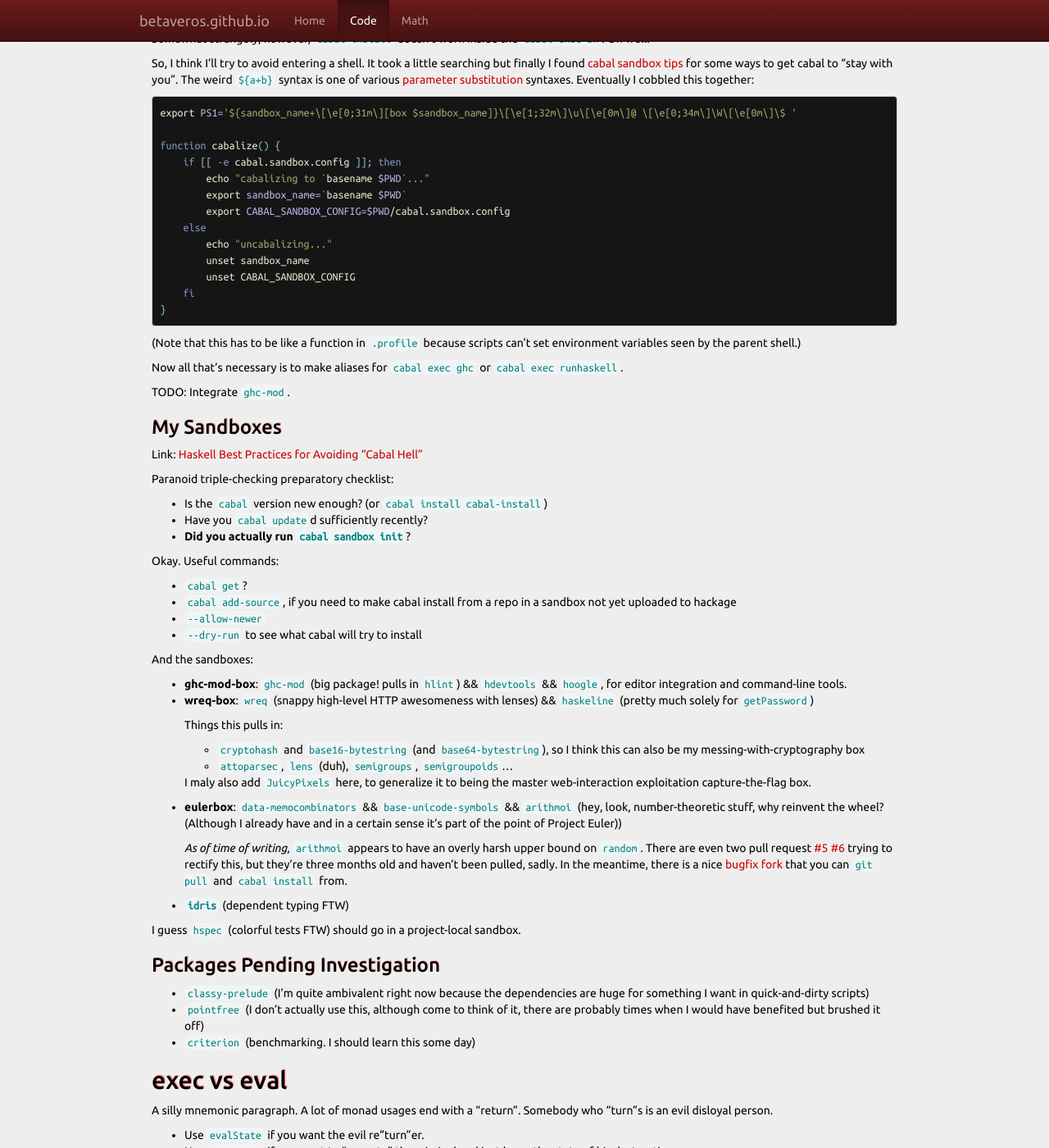
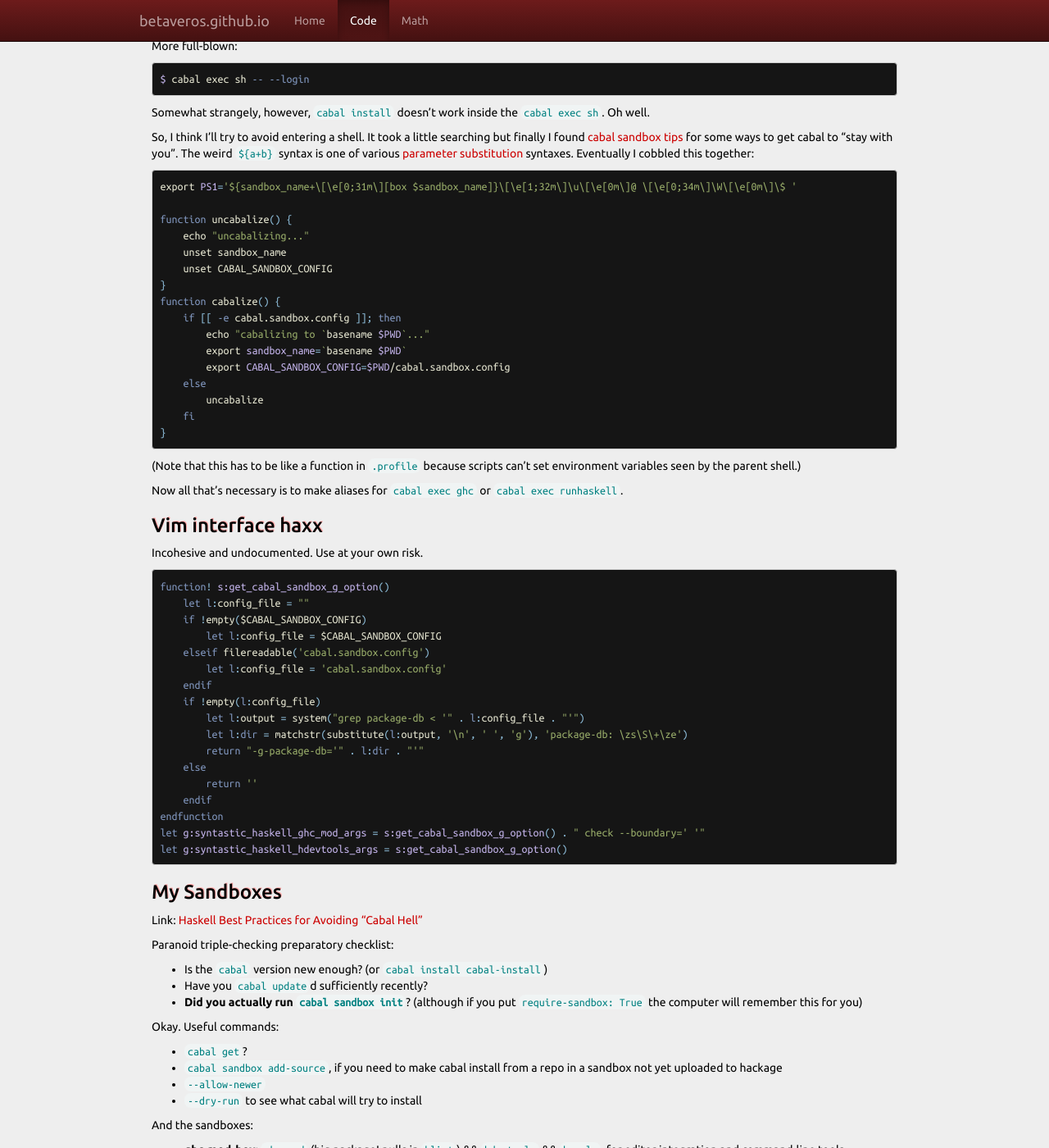
Before and after one commit to betaveros/betaveros.github.io, a Jekyll site: the page built from _posts/2014-12-11-hs-stash.markdown, in a window 1280 px wide and 1400 px high, scrolled down 1464 px. Shown: the whole window at 82% size. Built offline with Jekyll 4.4.1, drawn with Linux system fonts in a browser that asks for light colours; some of the changed text lies outside the part shown.

Commit message:
More haskell stash stuff

```diff
--- a/_posts/2014-12-11-hs-stash.markdown
+++ b/_posts/2014-12-11-hs-stash.markdown
@@ -38,10 +38,13 @@
 
     verbose: 3
     documentation: True
+    require-sandbox: True
 
 Verbosity helps keep me sane when Cabal seems screwy or lagging.
 
 Sometimes Cabal generates Haddock documentation explicitly without me saying so, sometimes it doesn't. Better safe than sorry.
+
+And I've been holding out on requiring Cabal to install into sandboxes because I feel like global installs are still *sometimes* useful, but I am *constantly* being bitten by forgetting to install in a sandbox, and haven't wanted to install something globally for a long time. Should you ever really want to install something globally, `cabal` will tell you how to override that option when you try (use `--no-require-sandbox`).
 
 `cabal install cabal-install` for the newest version.
 
@@ -87,15 +90,18 @@
 {% highlight sh %}
 export PS1='${sandbox_name+\[\e[0;31m\][box $sandbox_name]}\[\e[1;32m\]\u\[\e[0m\]@ \[\e[0;34m\]\W\[\e[0m\]\$ '
 
+function uncabalize() {
+    echo "uncabalizing..."
+    unset sandbox_name
+    unset CABAL_SANDBOX_CONFIG
+}
 function cabalize() {
     if [[ -e cabal.sandbox.config ]]; then
         echo "cabalizing to `basename $PWD`..."
         export sandbox_name=`basename $PWD`
         export CABAL_SANDBOX_CONFIG=$PWD/cabal.sandbox.config
     else
-        echo "uncabalizing..."
-        unset sandbox_name
-        unset CABAL_SANDBOX_CONFIG
+        uncabalize
     fi
 }
 {% endhighlight %}
@@ -104,7 +110,29 @@
 
 Now all that's necessary is to make aliases for `cabal exec ghc` or `cabal exec runhaskell`.
 
-TODO: Integrate `ghc-mod`.
+### Vim interface haxx
+
+Incohesive and undocumented. Use at your own risk.
+
+{% highlight vim %}
+function! s:get_cabal_sandbox_g_option()
+    let l:config_file = ""
+    if !empty($CABAL_SANDBOX_CONFIG)
+        let l:config_file = $CABAL_SANDBOX_CONFIG
+    elseif filereadable('cabal.sandbox.config')
+        let l:config_file = 'cabal.sandbox.config'
+    endif
+    if !empty(l:config_file)
+        let l:output = system("grep package-db < '" . l:config_file . "'")
+        let l:dir = matchstr(substitute(l:output, '\n', ' ', 'g'), 'package-db: \zs\S\+\ze')
+        return "-g-package-db='" . l:dir . "'"
+    else
+        return ''
+    endif
+endfunction
+let g:syntastic_haskell_ghc_mod_args = s:get_cabal_sandbox_g_option() . " check --boundary=' '"
+let g:syntastic_haskell_hdevtools_args = s:get_cabal_sandbox_g_option()
+{% endhighlight %}
 
 ### My Sandboxes
 
@@ -114,12 +142,12 @@
 
 - Is the `cabal` version new enough? (or `cabal install cabal-install`)
 - Have you `cabal update`d sufficiently recently?
-- **Did you actually run `cabal sandbox init`**?
+- **Did you actually run `cabal sandbox init`**? (although if you put `require-sandbox: True` the computer will remember this for you)
 
 Okay. Useful commands:
 
 - `cabal get`?
-- `cabal add-source`, if you need to make cabal install from a repo in a sandbox not yet uploaded to hackage
+- `cabal sandbox add-source`, if you need to make cabal install from a repo in a sandbox not yet uploaded to hackage
 - `--allow-newer`
 - `--dry-run` to see what cabal will try to install
 
@@ -133,11 +161,11 @@
   - `cryptohash` and `base16-bytestring` (and `base64-bytestring`), so I think this can also be my messing-with-cryptography box
   - `attoparsec`, `lens` (duh), `semigroups`, `semigroupoids`...
 
-  I maly also add `JuicyPixels` here, to generalize it to being the master web-interaction exploitation capture-the-flag box.
+  I may also add `JuicyPixels` here, to generalize it to being the master web-interaction exploitation capture-the-flag box.
 
 - **eulerbox**: `data-memocombinators` && `base-unicode-symbols` && `arithmoi` (hey, look, number-theoretic stuff, why reinvent the wheel? (Although I already have and in a certain sense it's part of the point of Project Euler))
 
-  *As of time of writing*, `arithmoi` appears to have an overly harsh upper bound on `random`. There are even two pull request [#5](https://bitbucket.org/dafis/arithmoi/pull-request/5/bump-random-upper-version-bounds/diff) [#6](https://bitbucket.org/dafis/arithmoi/pull-request/6/allow-random-11/diff) trying to rectify this, but they're three months old and haven't been pulled, sadly. In the meantime, there is a nice [bugfix fork](https://github.com/mietek/arithmoi) that you can `git pull` and `cabal install` from.
+  <del>*As of time of writing*, `arithmoi` appears to have an overly harsh upper bound on `random`. There are even two pull request [#5](https://bitbucket.org/dafis/arithmoi/pull-request/5/bump-random-upper-version-bounds/diff) [#6](https://bitbucket.org/dafis/arithmoi/pull-request/6/allow-random-11/diff) trying to rectify this, but they're three months old and haven't been pulled, sadly. In the meantime, there is a nice [bugfix fork](https://github.com/mietek/arithmoi) that you can `git pull` and `cabal install` from.</del> (resolved!)
 - **`idris`** (dependent typing FTW)
 
 I guess `hspec` (colorful tests FTW) should go in a project-local sandbox.
@@ -203,15 +231,15 @@
 import System.IO
 -- }}}
 -- silly utilities {{{
--- stolen from lens:
+-- stolen from lens (note (&) is in Data.Function in 7.10):
 a & f = f a
 a <&> f = fmap f a
 infixl 1 &, <&>
 
-fi :: (Integral a, Num b) => a -> b
-fi = fromIntegral
-glength :: (Num b) => [a] -> b
-glength = genericLength
+fI :: (Integral a, Num b) => a -> b
+fI = fromIntegral
+gLen :: (Num b) => [a] -> b
+gLen = genericLength
 
 readInt     = read :: String -> Int
 readInteger = read :: String -> Integer
```
